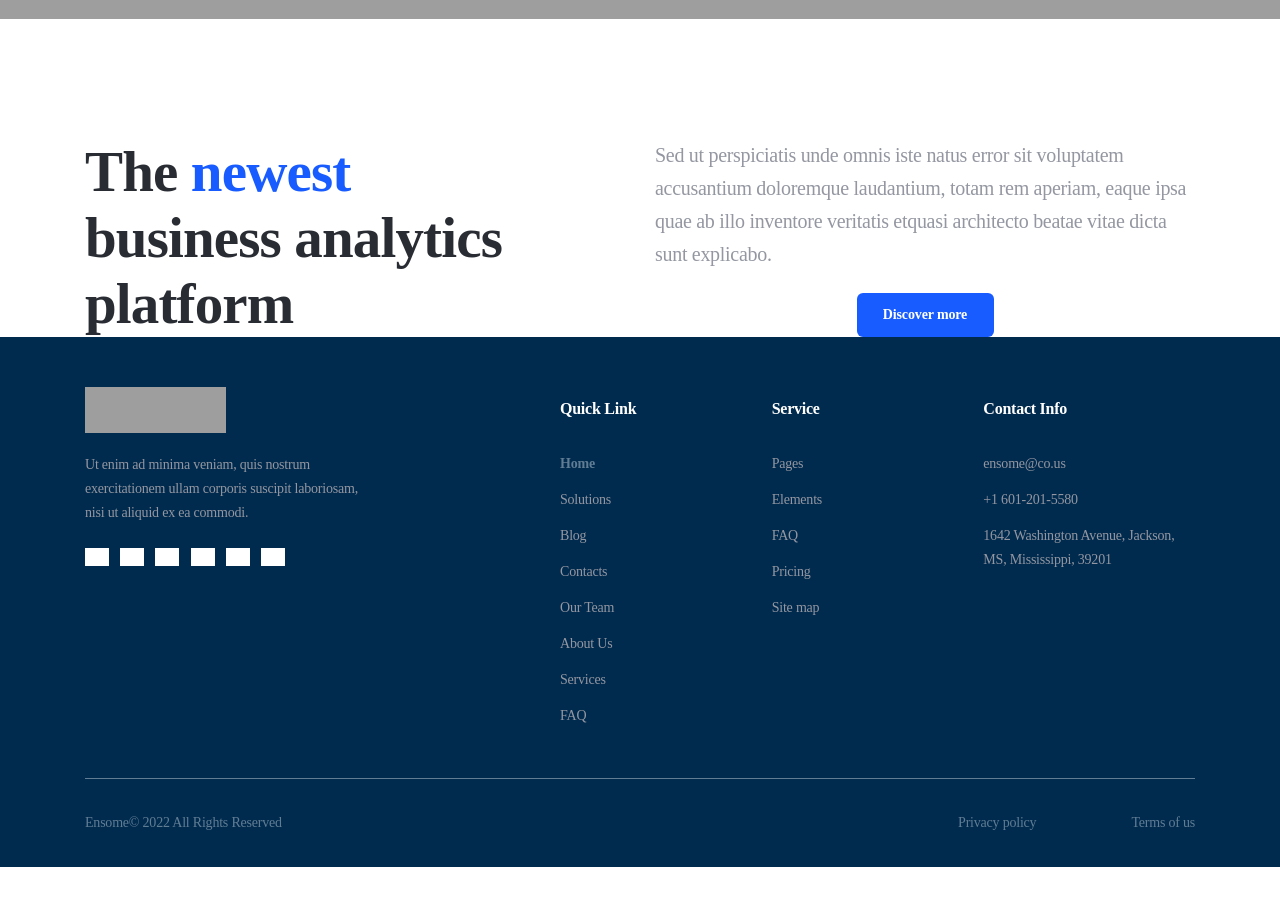
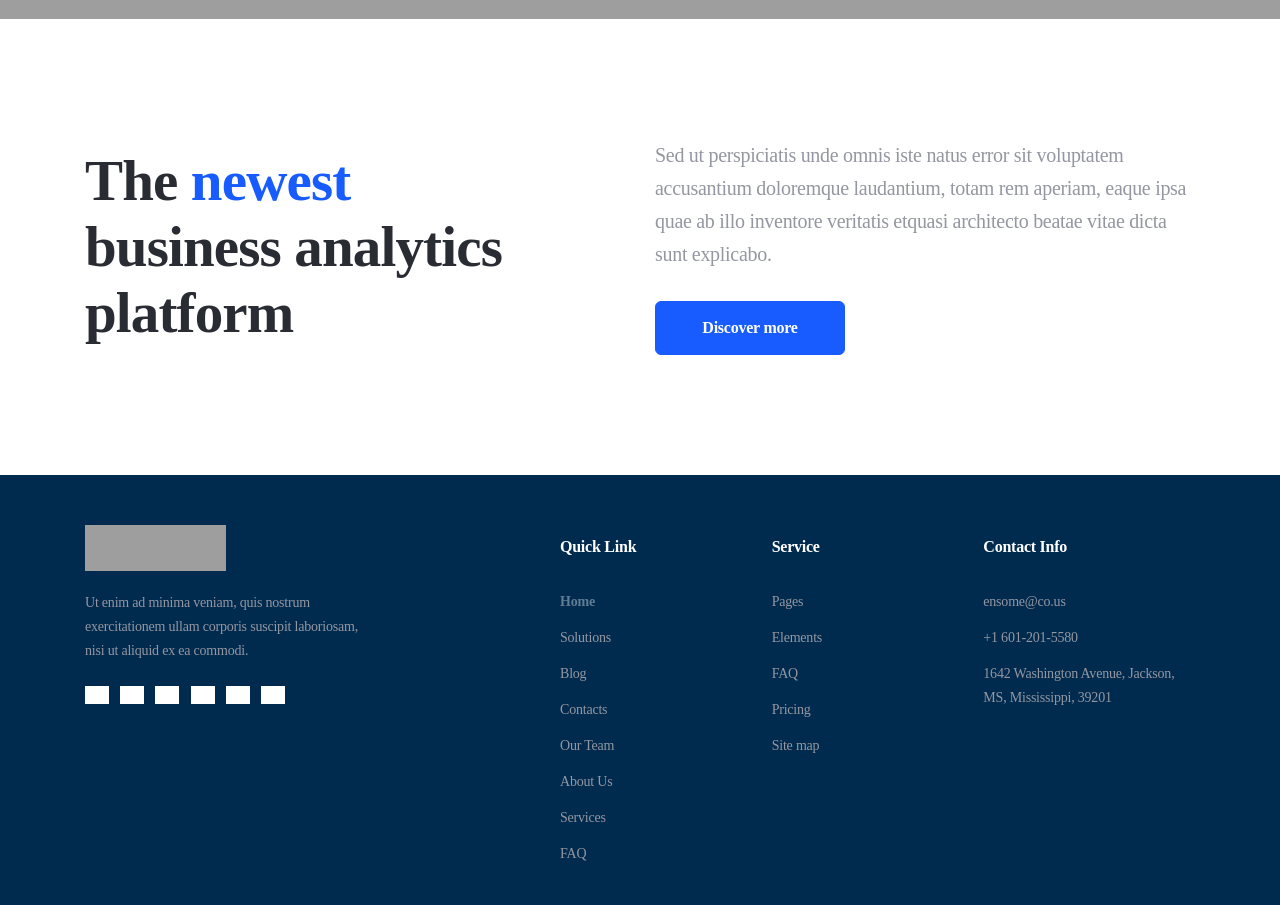
Before and after one commit to treyer/themeforest, a React app: page / in a window 1280 px wide. Shown: the part 980-1885 px from the top of the page. Before the commit the page ends 1847 px from the top, so only its background shows below. Built offline with nearby package versions, Linux system fonts and the light colour scheme; grey boxes are pictures that could not be loaded.

Commit message:
feat: add SimpleButton component

```diff
--- /dev/null
+++ b/src/components/controls/ButtonSimple/ButtonSimple.tsx
@@ -0,0 +1,26 @@
+import Typography from "components/Typography/Typography";
+import { ButtonSimpleSize, TypographyStyle } from "types/types";
+import { Button } from "./components";
+import { ButtonSimpleProps } from "./types";
+
+const ButtonSimple = ({
+  size = ButtonSimpleSize.Small,
+  disabled = false,
+  children,
+}: ButtonSimpleProps) => {
+  return (
+    <Button size={size} disabled={disabled}>
+      <Typography
+        textStyle={
+          size === ButtonSimpleSize.Small
+            ? TypographyStyle.Headline7_semibold
+            : TypographyStyle.Headline6_bold
+        }
+      >
+        {children}
+      </Typography>
+    </Button>
+  );
+};
+
+export default ButtonSimple;
--- /dev/null
+++ b/src/components/controls/ButtonSimple/components.ts
@@ -0,0 +1,40 @@
+import styled from "styled-components";
+
+import { ButtonSimpleProps } from "./types";
+
+const BUTTON_SIZES = {
+  big: { width: 190, height: 54 },
+  small: { width: 137, height: 44 },
+};
+
+export const Button = styled.button<Omit<ButtonSimpleProps, "children">>`
+  box-sizing: border-box;
+
+  width: ${({ size }) =>
+    BUTTON_SIZES[size as keyof typeof BUTTON_SIZES].width}px;
+  height: ${({ size }) =>
+    BUTTON_SIZES[size as keyof typeof BUTTON_SIZES].height}px;
+
+  color: ${({ theme }) => theme.colors.white};
+  background-color: ${({ theme, disabled }) =>
+    disabled ? theme.colors.grey : theme.colors.primary};
+  border: 1px solid
+    ${({ theme, disabled }) =>
+      disabled ? theme.colors.grey : theme.colors.primary};
+  border-radius: ${({ theme }) => theme.radiuses[0]}px;
+
+  cursor: ${({ disabled }) => (disabled ? "default" : "pointer")};
+
+  &:hover {
+    background-color: ${({ theme, disabled }) =>
+      disabled ? theme.colors.grey : theme.colors.helperBlue4};
+    border: 1px solid
+      ${({ theme, disabled }) =>
+        disabled ? theme.colors.grey : theme.colors.helperBlue4};
+  }
+
+  &:active {
+    background-color: ${({ theme, disabled }) =>
+      disabled ? theme.colors.grey : theme.colors.primary};
+  }
+`;
--- /dev/null
+++ b/src/components/controls/ButtonSimple/index.ts
@@ -0,0 +1 @@
+export * from "./ButtonSimple";
--- /dev/null
+++ b/src/components/controls/ButtonSimple/types.ts
@@ -0,0 +1,7 @@
+import { ButtonSimpleSize } from "types/types";
+
+export type ButtonSimpleProps = {
+  size?: ButtonSimpleSize;
+  disabled?: boolean;
+  children: string;
+};
--- a/src/pages/HomePage/HomePage.tsx
+++ b/src/pages/HomePage/HomePage.tsx
@@ -1,9 +1,10 @@
-import Button from "components/Button/Button";
+import ButtonSimple from "components/controls/ButtonSimple/ButtonSimple";
 import Flex from "components/elements/Flex/Flex";
 import Section from "components/elements/Section/Section";
 import Typography from "components/Typography/Typography";
 import {
-  ButtonSize,
+  ButtonSimpleSize,
+  FlexAlign,
   FlexDirection,
   FlexJustify,
   SectionType,
@@ -47,7 +48,11 @@ const HomePage = () => {
             </TextBlack>
           </Typography>
         </Flex>
-        <Flex direction={FlexDirection.Column} width={540}>
+        <Flex
+          direction={FlexDirection.Column}
+          align={FlexAlign.Start}
+          width={540}
+        >
           <Typography textStyle={TypographyStyle.Paragraph1_regular}>
             <TextGrey>
               Sed ut perspiciatis unde omnis iste natus error sit voluptatem
@@ -56,13 +61,14 @@ const HomePage = () => {
               dicta sunt explicabo.
             </TextGrey>
           </Typography>
-          <Flex justify={FlexJustify.Start}>
-            <Button size={ButtonSize.Little} filled>
+          <Flex justify={FlexJustify.Start} marginTop={30}>
+            <ButtonSimple size={ButtonSimpleSize.Big}>
               Discover more
-            </Button>
+            </ButtonSimple>
           </Flex>
         </Flex>
       </Section>
+      <Section type={SectionType.Wide} marginTop={120}></Section>
     </>
   );
 };
--- a/src/styles/commonTheme.ts
+++ b/src/styles/commonTheme.ts
@@ -4,7 +4,9 @@ const tertiary = "#F0F9FF"; //light grey
 const helperBlue1 = "#194060";
 const helperBlue2 = "#607D94";
 const helperBlue3 = "#C9DCEC";
+const helperBlue4 = "#467dff";
 const black = "#292D33";
+const white = "#ffffff";
 const grey = "#9497A1";
 const background = "#F1F6FA";
 const redError = "#C14040";
@@ -42,7 +44,9 @@ export default {
     helperBlue1,
     helperBlue2,
     helperBlue3,
+    helperBlue4,
     black,
+    white,
     grey,
     background,
     redError,
--- a/src/types/types.ts
+++ b/src/types/types.ts
@@ -66,3 +66,8 @@ export enum SectionDirection {
   Raw = "raw",
   Column = "column",
 }
+
+export enum ButtonSimpleSize {
+  Big = "big",
+  Small = "small",
+}
```
